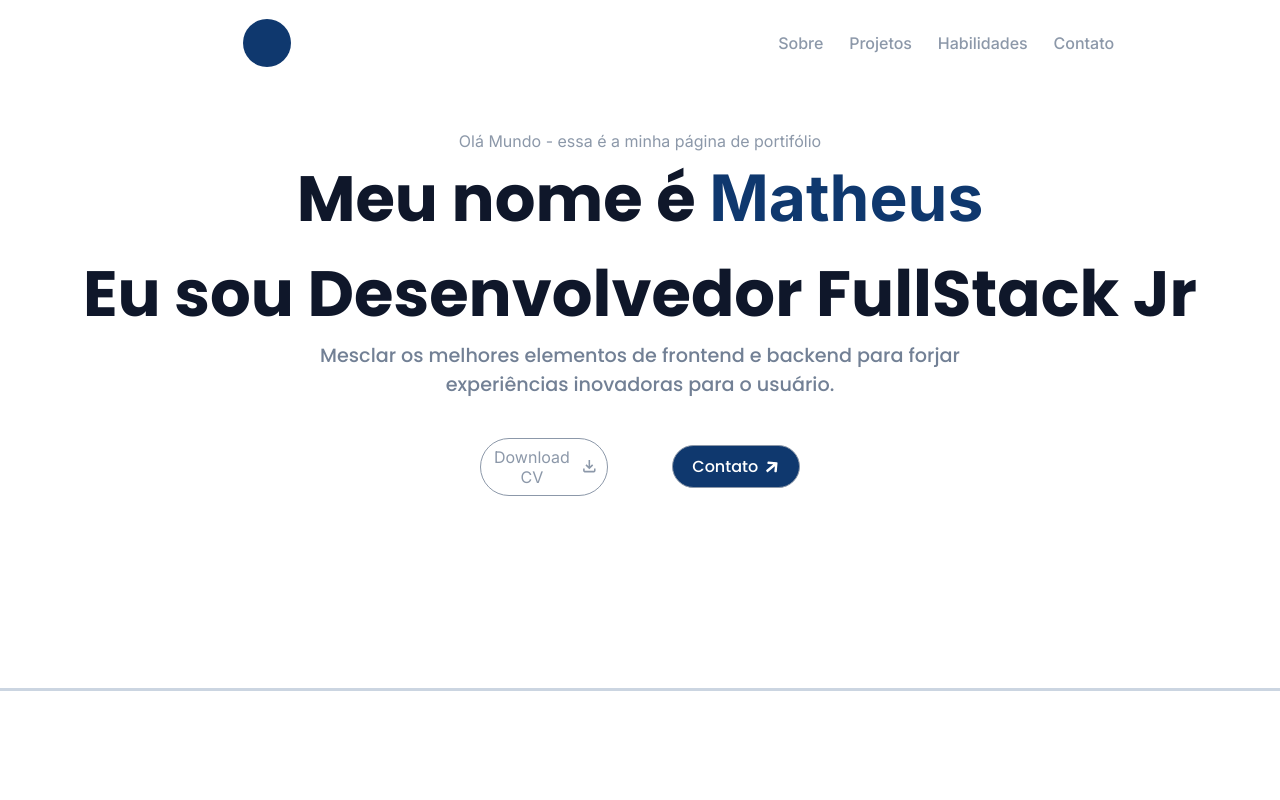
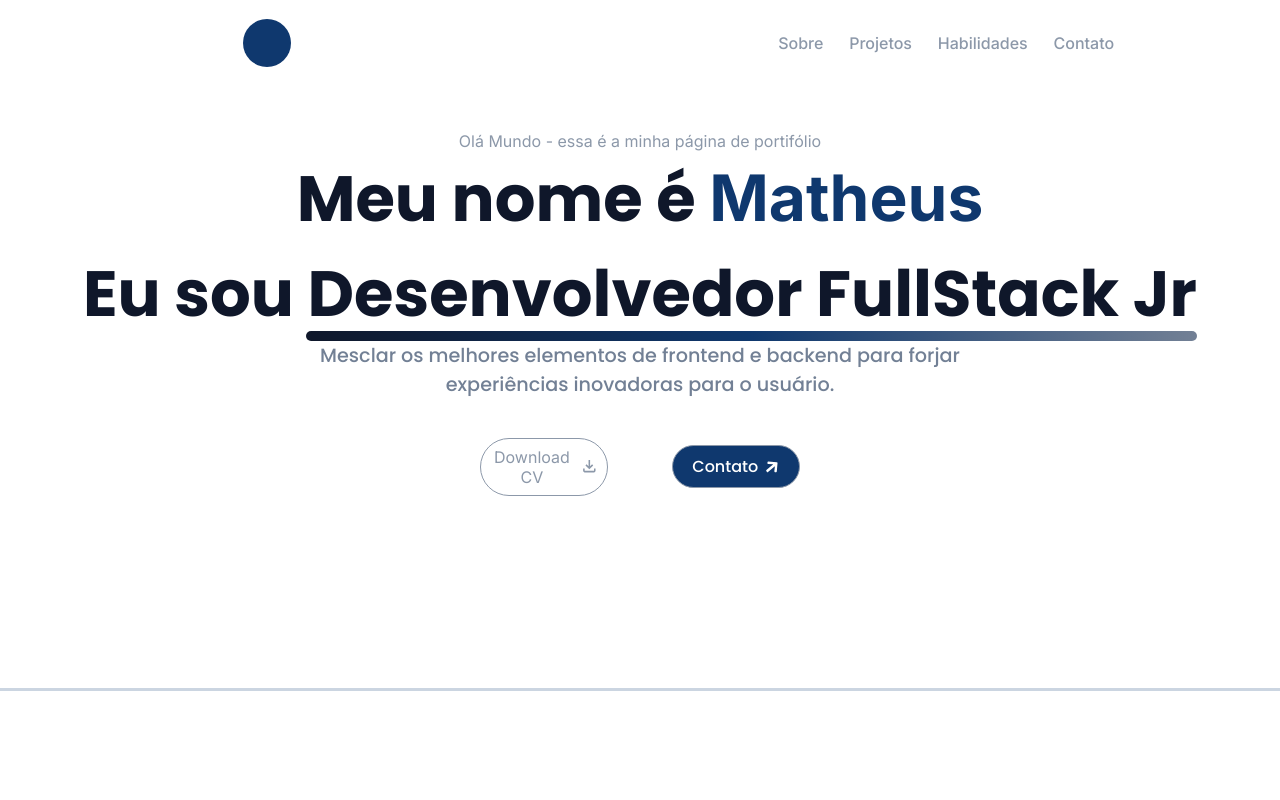
Before and after one commit to MatheusMartinsDeveloper/Portif-lio, a Next.js app: page / in a window 1280 px wide. Shown: the top 800 px of the page. Built offline with nearby package versions, Linux system fonts and the light colour scheme.

Commit message:
feat(homepage): Add style on section hero component

```diff
--- a/src/app/styles/Main/_sectionHero.scss
+++ b/src/app/styles/Main/_sectionHero.scss
@@ -16,6 +16,7 @@
     }
 
     h1 {
+        position: relative;
         color: getColor("text", "veryDarkBlue");
         font: 700 normal 4em $fontPrimary;
         text-align: center;
@@ -23,6 +24,27 @@
         span {
             color: getColor("text", "darkBlue");
             font-weight: 700;
+        }
+
+        &::after {
+            content: "";
+            position: absolute;
+            right: 0;
+            bottom: 0;
+            background-image: linear-gradient(to left, getColor("text", "gray"), getColor("text", "darkBlue"), getColor("text", "veryDarkBlue"));
+            border-radius: 5px;
+            width: 80%;
+            height: 10px;
+            animation: slideIn 1s ease forwards;
+        }
+
+        @keyframes slideIn {
+            from {
+                transform: translateX(100%);
+            }
+            to {
+                transform: translateX(0%);
+            }
         }
     }
 
```
